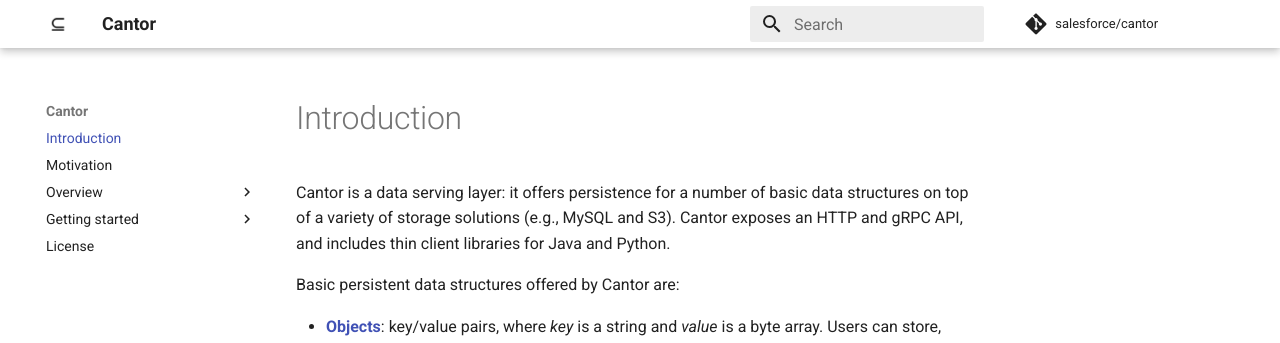
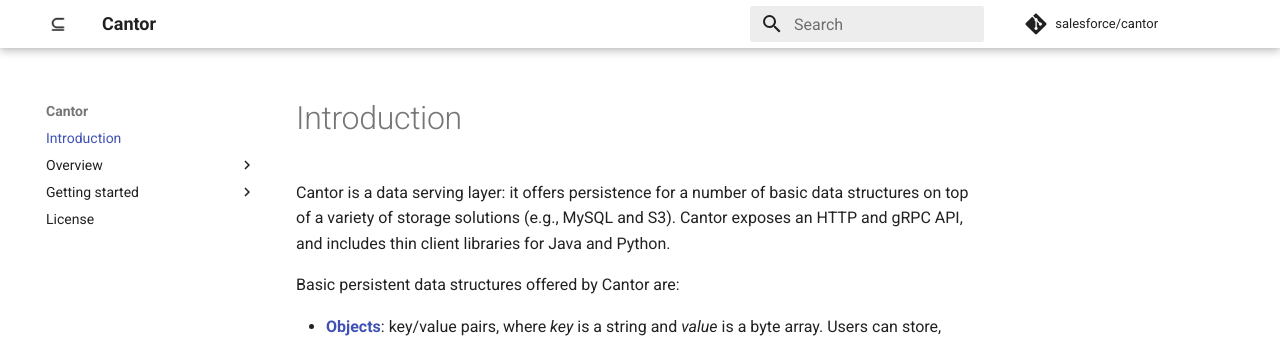
Before and after one commit to salesforce/cantor, an MkDocs documentation site: the page built from docs/index.md, in a window 1280 px wide. Shown: the top 343 px of the page. Built offline with MkDocs 1.6.1 and Material for MkDocs 9.7.7, drawn with Linux system fonts in a browser that asks for light colours; comment, search, counter and statistics services are not loaded.

Commit message:
removed empty documentation tabs

```diff
--- a/mkdocs.yml
+++ b/mkdocs.yml
@@ -14,7 +14,6 @@ theme:
 # Navigations
 nav:
   - "Introduction": "index.md"
-  - "Motivation": "motivation.md"
   - "Overview":
     - "Components": "components.md"
     - "Namespaces": "namespaces.md"
@@ -23,9 +22,9 @@ nav:
     - "Events": "events.md"
   - "Getting started":
     - "Embedded": "embedded.md"
-    - "MySQL implementation": "mysql.md"
-    - "H2 implementation": "h2.md"
-    - "Server": "server.md"
+    # - "MySQL implementation": "mysql.md"
+    # - "H2 implementation": "h2.md"
+    # - "Server": "server.md"
   - "License": "license.md"
 
 # Github repository
```
Also changed, not shown: docs/motivation.md (deleted, +0 -1 lines).
